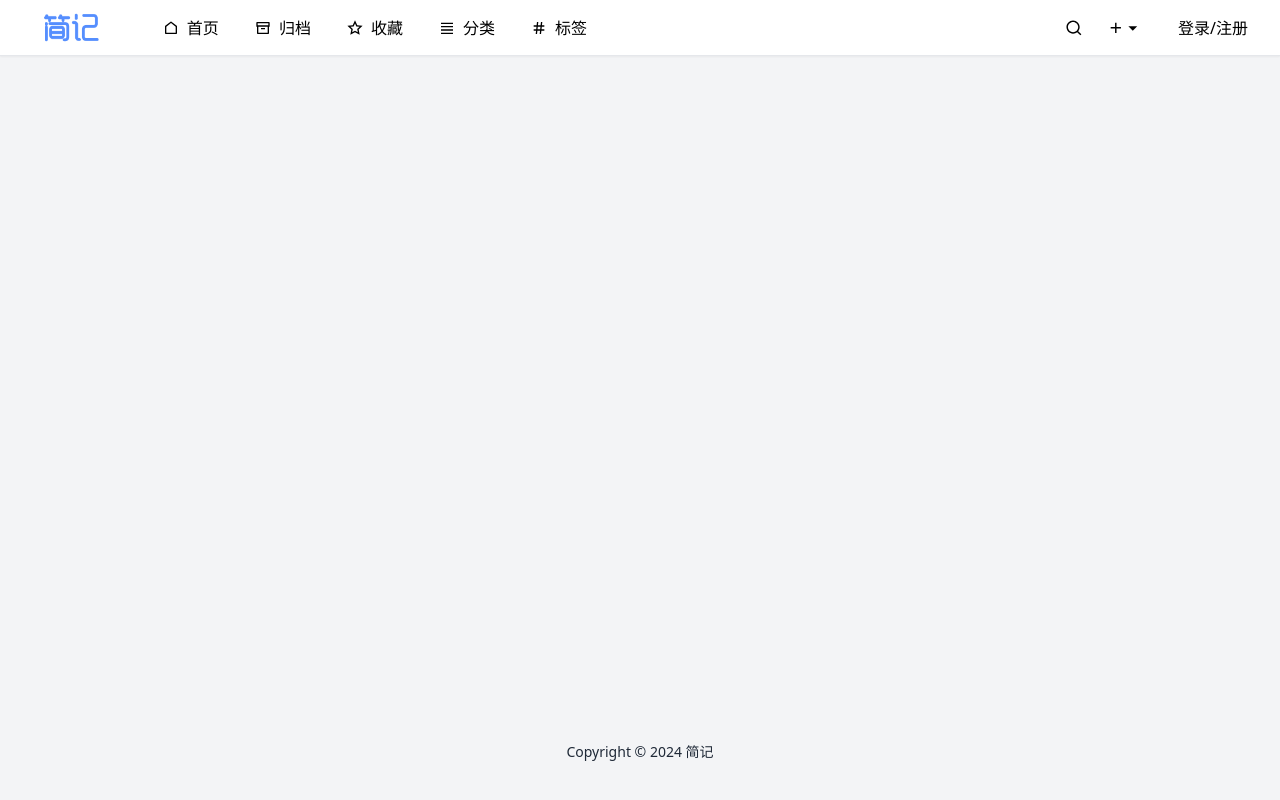
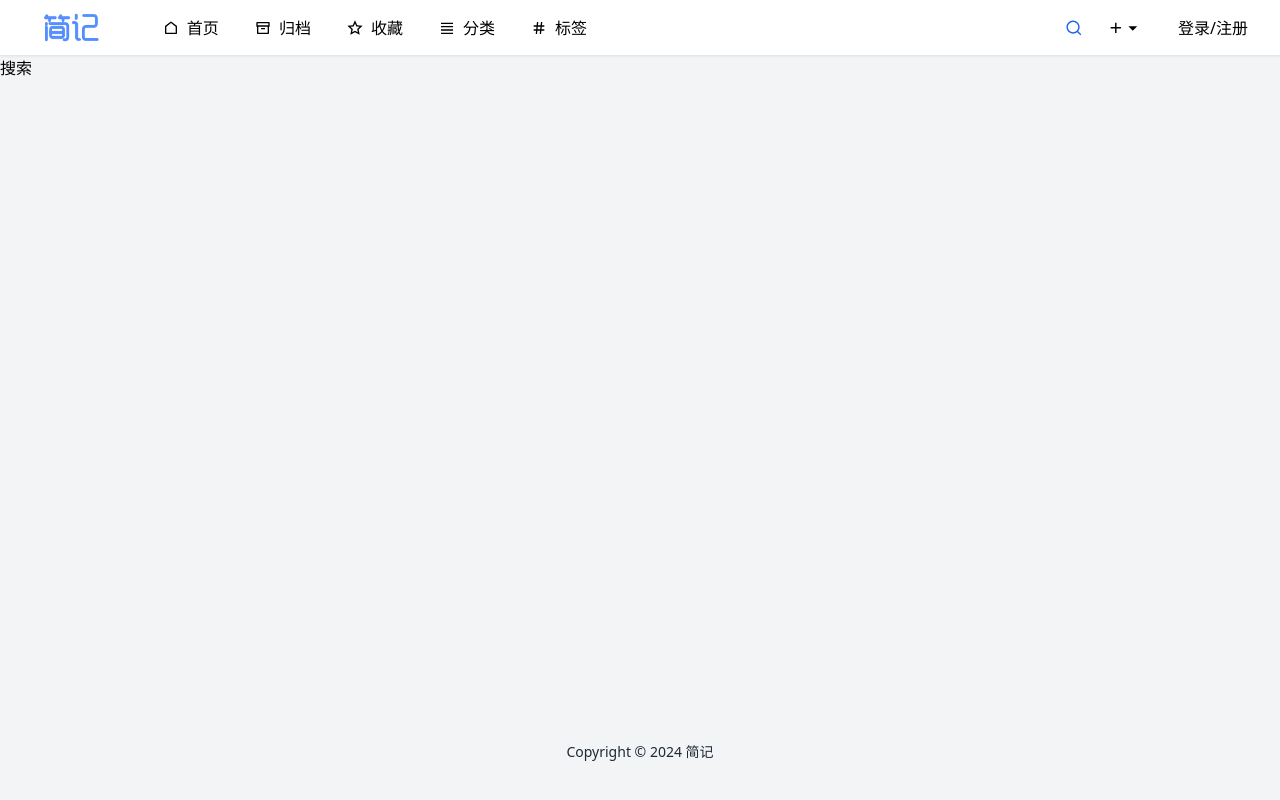
Before and after one commit to lorzzn/jianji-web, a React (Vite) app: page /search in a window 1280 px wide. Built offline with nearby package versions, Linux system fonts and the light colour scheme; no server answers; what @mobx-devtools/tools would draw is missing.

Commit message:
update: 搜索改为页面
reason: 无

```diff
--- a/src/App.tsx
+++ b/src/App.tsx
@@ -7,7 +7,6 @@ import HolaDialog from "./components/HolaDialog/HolaDialog";
 import UserDialog from "./components/UserDialog/UserDialog";
 import ZToastContainer from "./components/ZToastContainer/ZToastContainer";
 import ActiveDialog from "./components/ActiveDialog/ActiveDialog";
-import SearchDialog from "./components/SearchDialog/SearchDialog";
 import { BrowserRouter } from "react-router-dom";
 import { injectStores } from '@mobx-devtools/tools';
 
@@ -26,7 +25,6 @@ const App:FC = () => {
         <HolaDialog />
         <UserDialog />
         <ActiveDialog />
-        <SearchDialog />
         <ZToastContainer />
       </BrowserRouter>
     </StoreContext.Provider>
--- a/src/components/SearchDialog/SearchDialog.tsx
+++ /dev/null
@@ -1,17 +0,0 @@
-import { FC } from "react";
-import ZModal from "../ZModal/ZModal";
-import useDialog, { dialogNames } from "@/hooks/useDialog";
-
-const SearchDialog:FC = () => {
-
-  const { register } = useDialog(dialogNames.SearchDialog)
-
-  return <ZModal
-    ref={register}
-  >
-    Sousuo
-
-  </ZModal>
-}
-
-export default SearchDialog
--- a/src/hooks/useDialog.ts
+++ b/src/hooks/useDialog.ts
@@ -7,7 +7,6 @@ export const dialogNames = {
   HolaDialog: "HolaDialog",
   UserDialog: "UserDialog",
   ActiveDialog: "ActiveDialog",
-  SearchDialog: "SearchDialog"
 }
 
 const useDialog = (dialogName: string) => {
--- a/src/layouts/components/Content.tsx
+++ b/src/layouts/components/Content.tsx
@@ -3,6 +3,7 @@ import Archives from "@/pages/Archives"
 import Categories from "@/pages/Categories"
 import Favlist from "@/pages/Favlist"
 import Home from "@/pages/Home"
+import Search from "@/pages/Search"
 import Tags from "@/pages/Tags"
 import { FC } from "react"
 import { Route, Routes } from "react-router-dom"
@@ -18,6 +19,7 @@ const Content:FC = () => {
         <Route path="/favlist" Component={Favlist} />
         <Route path="/categories" Component={Categories} />
         <Route path="/tags" Component={Tags} />
+        <Route path="/search" Component={Search} />
       </Routes>
     </div>
   )
--- a/src/layouts/components/Header.tsx
+++ b/src/layouts/components/Header.tsx
@@ -6,7 +6,6 @@ import UserInfo from "./UserInfo"
 import { RiAddLine, RiArrowDownSFill, RiSearchLine } from "@remixicon/react"
 import ZButton, { ZButtonVariants } from "@/components/ZButton/ZButton"
 import { useNavigate } from "react-router-dom"
-import useDialog, { dialogNames } from "@/hooks/useDialog"
 import classNames from "classnames"
 import ZDropdown, { DropdownOption } from "@/components/ZDropdown/ZDropdown"
 import { twMerge } from "tailwind-merge"
@@ -23,7 +22,7 @@ const Header:FC = () => {
   const { userStore, layoutStore } = useStore()
   const userInfoLoading = userStore.loading
   const navItems = layoutStore.navItems
-  const { dialog: searchDialog } = useDialog(dialogNames.SearchDialog)
+  const searchButtonActive = layoutStore.location?.pathname === "/search"
 
   const onMenuItemClick = (item: typeof navItems[0]) => {
     if (item.href) {
@@ -32,7 +31,7 @@ const Header:FC = () => {
   }
 
   const onSearchClick = () => {
-    searchDialog()?.show()
+    navigate("/search")
   }
 
   const onDropDownClick = (type: string, item?: DropdownOption) => {
@@ -67,9 +66,11 @@ const Header:FC = () => {
       {
         !userInfoLoading && <div className="flex items-center">
           <div className="mx-6 flex items-center flex-nowrap">
-            <ZButton variant={"primary_plain"} className="text-black hover:bg-blue-50 flex-col" onClick={onSearchClick}>
-              <RiSearchLine size={"1.1rem"} />
-            </ZButton>
+            {
+              searchButtonActive ? <RiSearchLine className="text-blue-600 mx-3" size={"1.1rem"} /> : <ZButton variant={"primary_plain"} className="text-black hover:bg-blue-50 flex-col" onClick={onSearchClick}>
+                <RiSearchLine size={"1.1rem"} />
+              </ZButton>
+            }
             <ZDropdown
               options={dropdownOptions}
               classNames={{ menuList: () => classNames(['min-w-20']) }}
--- /dev/null
+++ b/src/pages/Search/index.tsx
@@ -0,0 +1,11 @@
+import { FC } from "react";
+
+
+const Search:FC = () => {
+
+  return <div>
+    搜索
+  </div>
+}
+
+export default Search
```
